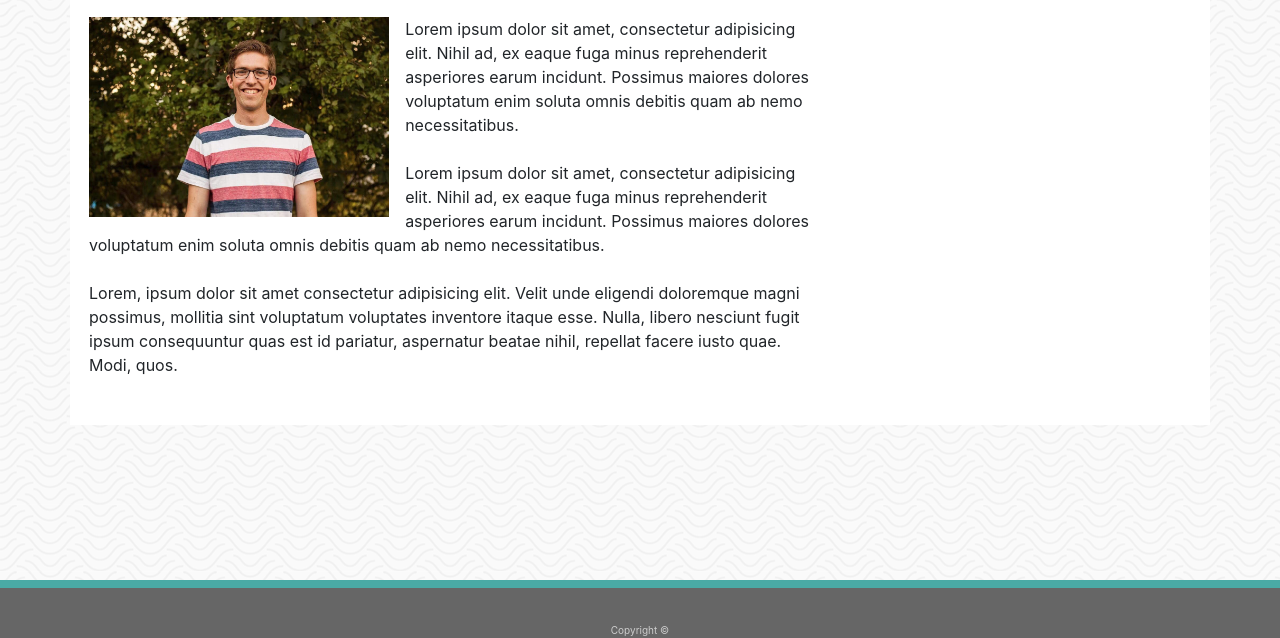
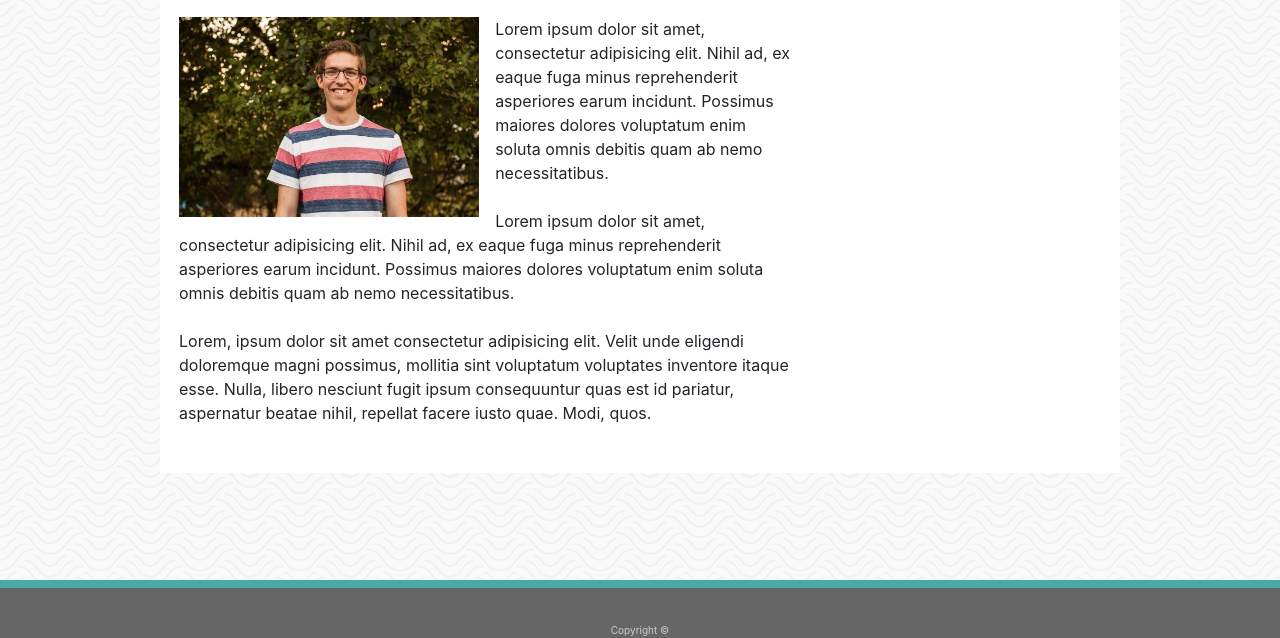
Before and after one commit to tylerhill1/Bootstrap-Portfolio, a plain HTML site: page index.html in a window 1280 px wide. Shown: the part 162-800 px from the top of the page. Drawn offline with nearby package versions, Linux system fonts and the light colour scheme.

Commit message:
minor changes to css

```diff
--- a/assets/css/style.css
+++ b/assets/css/style.css
@@ -1,4 +1,4 @@
-/* for prof pic */
+
 body {
   background-image: url("papyrus.png");
 }
@@ -51,7 +51,7 @@ img {
 }
 
 .container {
-  width: 100%;
+  max-width: 960px;
   /* padding-right: 15px;
   padding-left: 15px; */
   margin-right: auto;
@@ -77,7 +77,6 @@ img {
   padding: 0 4px;
 }
 
-/* Create four equal columns that sits next to each other */
 .column {
   flex: 33%;
   max-width: 33%;
@@ -92,7 +91,6 @@ img {
   height: auto;
 }
 
-/* Responsive layout - makes a two column-layout instead of four columns */
 @media screen and (max-width: 800px) {
   .column {
     flex: 33%;
@@ -101,7 +99,6 @@ img {
   }
 }
 
-/* Responsive layout - makes the two columns stack on top of each other instead of next to each other */
 @media screen and (max-width: 600px) {
   .column {
     flex: 100%;
@@ -109,10 +106,6 @@ img {
     height: auto;
   }
 }
-/* .pic {
-  max-width: 100%;
-  height: auto;
-} */
 
 
 
```
